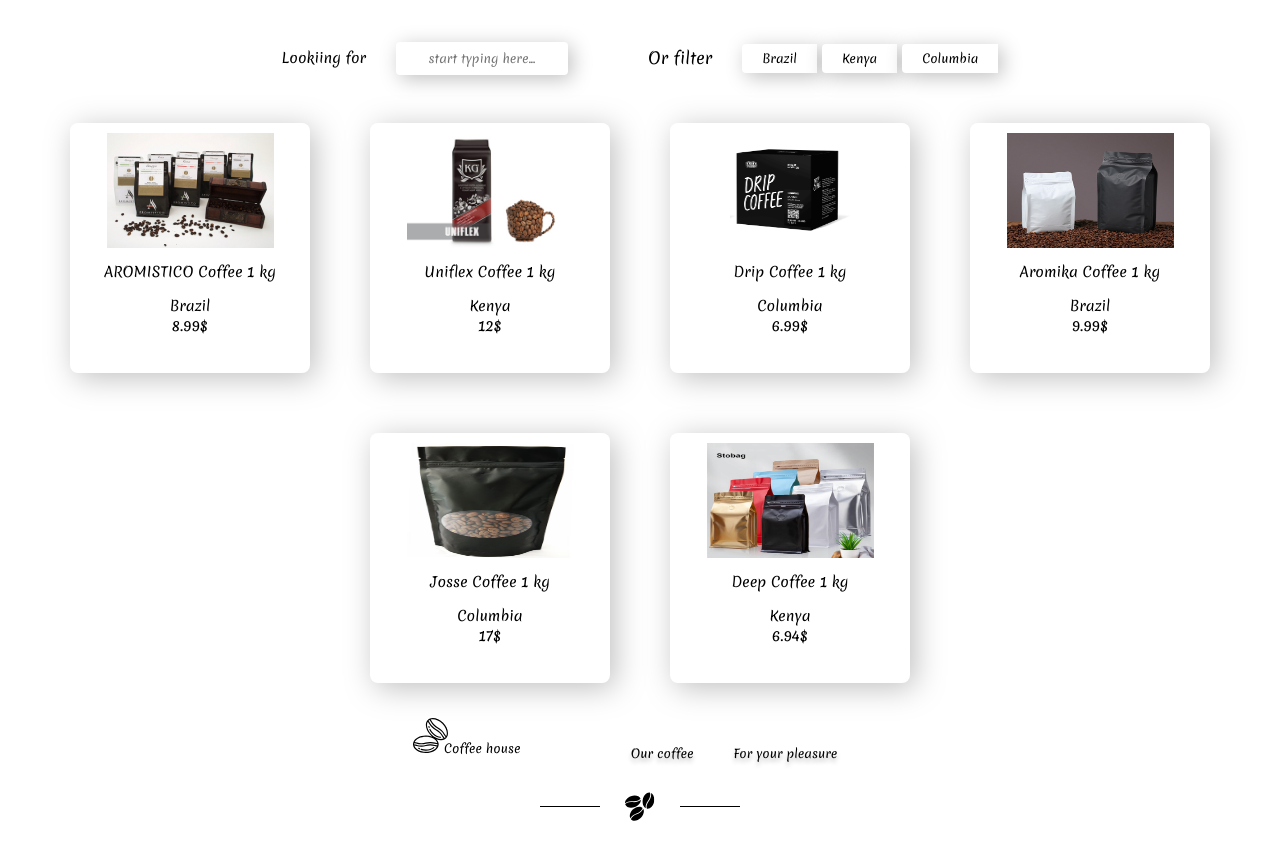
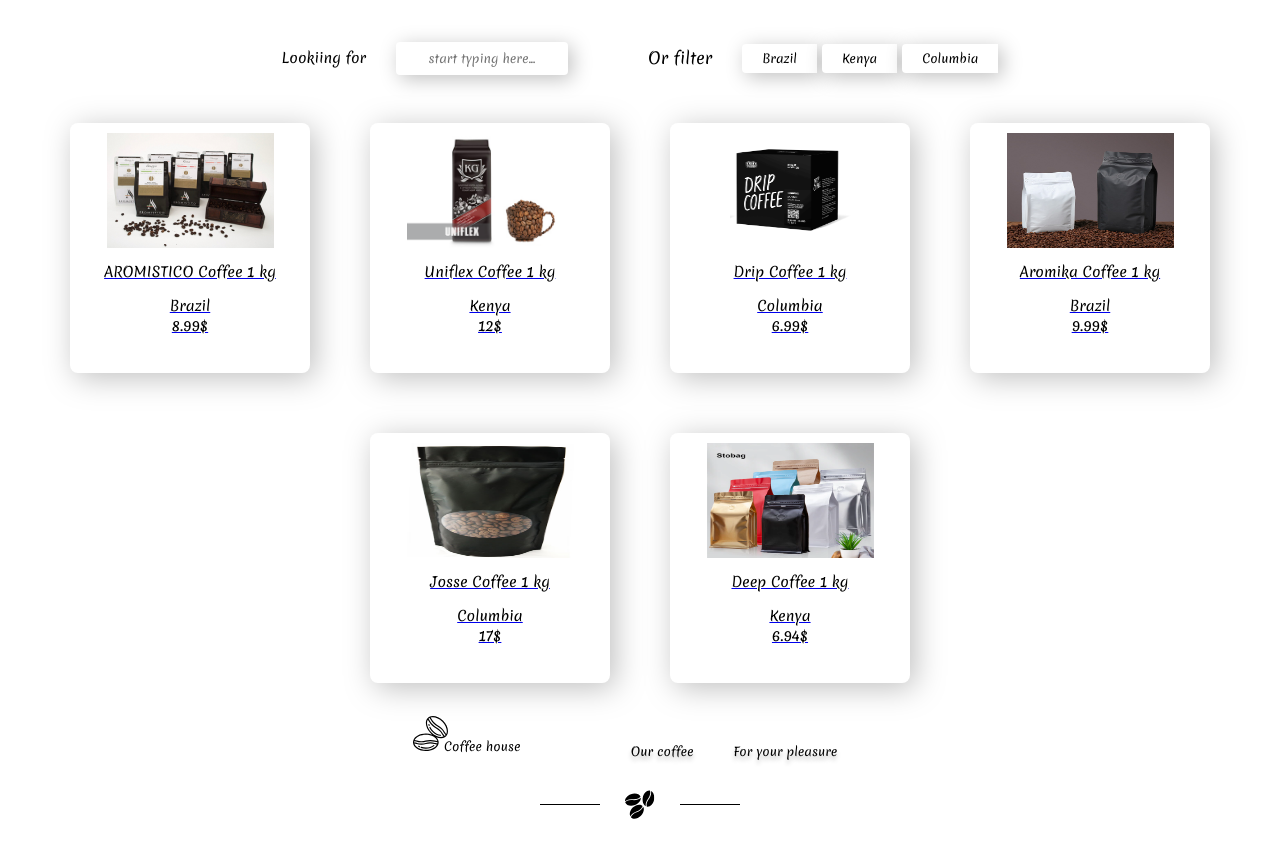
Before and after one commit to Avngrss/coffee-react-app, a React (Create React App) app: page /ourcoffe in a window 1280 px wide. Shown: the part 740-1592 px from the top of the page. Built offline with nearby package versions, Linux system fonts and the light colour scheme.

Commit message:
add new page and route

```diff
--- a/src/components/AnimateRoute/AnimateRoute.jsx
+++ b/src/components/AnimateRoute/AnimateRoute.jsx
@@ -5,6 +5,7 @@
 import Ourcoffe from "../../pages/Ourcoffe";
 import Main from "../Main/Main";
 import Pleasure from "../../pages/Pleasure.jsx";
+import AboutCoffee from "../../pages/AboutCoffee";
 
 function AnimateRoute() {
   const location = useLocation();
@@ -14,6 +15,7 @@
         <Route path="/" element={<Main />} />
         <Route path="/ourcoffe" element={<Ourcoffe />} />
         <Route path="/pleasure" element={<Pleasure />} />
+        <Route path="/aboutcoffee" element={<AboutCoffee />} />
       </Routes>
     </AnimatePresence>
   );
--- a/src/components/Footer/Footer.jsx
+++ b/src/components/Footer/Footer.jsx
@@ -1,4 +1,5 @@
 import React from "react";
+import { Link } from "react-router-dom";
 import styles from "./footer.module.scss";
 
 import footerLogo from "../../assets/img/Logofooter.svg";
@@ -8,14 +9,16 @@
   return (
     <div>
       <div className={styles.footer}>
-        <img src={footerLogo} alt="footerLogo" />
+        <Link to="/">
+          <img src={footerLogo} alt="logo" />
+        </Link>
         <ul className={styles.menu}>
-          <li>
-            <a href="#">Our coffee</a>
-          </li>
-          <li>
-            <a href="#">For your pleasure</a>
-          </li>
+          <Link to="/ourcoffe">
+            <li>Our coffee</li>
+          </Link>
+          <Link to="/pleasure">
+            <li>For your pleasure</li>
+          </Link>
         </ul>
       </div>
       <img src={decorateTwo} alt="decorate" className={styles.decorate} />
--- a/src/components/Footer/footer.module.scss
+++ b/src/components/Footer/footer.module.scss
@@ -11,13 +11,17 @@
   list-style-type: none;
   gap: 40px;
   margin: 30px;
-  li > a {
+  a {
     text-decoration: none;
     font-weight: 400;
     font-size: 12px;
     line-height: 17px;
     color: #000000;
     text-shadow: 0px 4px 4px rgba(0, 0, 0, 0.25);
+    transition: 0.2s ease-in;
+    &:hover {
+      transform: scale(1.2);
+    }
   }
 }
 .decorate {
--- a/src/components/Menu/menu.module.scss
+++ b/src/components/Menu/menu.module.scss
@@ -15,5 +15,9 @@
     line-height: 17px;
     color: #ffffff;
     text-shadow: 0px 4px 4px rgba(0, 0, 0, 0.25);
+    transition: 0.2s ease-in;
+    &:hover {
+      transform: scale(1.2);
+    }
   }
 }
--- /dev/null
+++ b/src/pages/AboutCoffee.jsx
@@ -0,0 +1,7 @@
+import React from "react";
+
+function AboutCoffee() {
+  return <div>AboutCoffee</div>;
+}
+
+export default AboutCoffee;
--- a/src/pages/Ourcoffe.jsx
+++ b/src/pages/Ourcoffe.jsx
@@ -9,6 +9,7 @@
 
 import decorate from "../assets/img/beanslogos.svg";
 import girlImg from "../assets/img/girl.jpg";
+import { Link } from "react-router-dom";
 
 const coffee = [
   { img: "/img/coffee1.png", title: "AROMISTICO Coffee 1 kg", country: "Brazil", price: "8.99$" },
@@ -46,13 +47,15 @@
         <Search onChangeSearchValue={onChangeSearchValue} searchValue={searchValue} />
         <Filter />
       </div>
-      <div className={styles.coffeeContent}>
-        {coffee
-          .filter((coffee) => coffee.title.toLowerCase().includes(searchValue.toLowerCase()))
-          .map((item) => (
-            <CoffeeCard img={item.img} title={item.title} country={item.country} price={item.price} />
-          ))}
-      </div>
+      <Link to="/aboutcoffee">
+        <div className={styles.coffeeContent}>
+          {coffee
+            .filter((coffee) => coffee.title.toLowerCase().includes(searchValue.toLowerCase()))
+            .map((item, i) => (
+              <CoffeeCard key={i} img={item.img} title={item.title} country={item.country} price={item.price} />
+            ))}
+        </div>
+      </Link>
     </motion.div>
   );
 }
```
